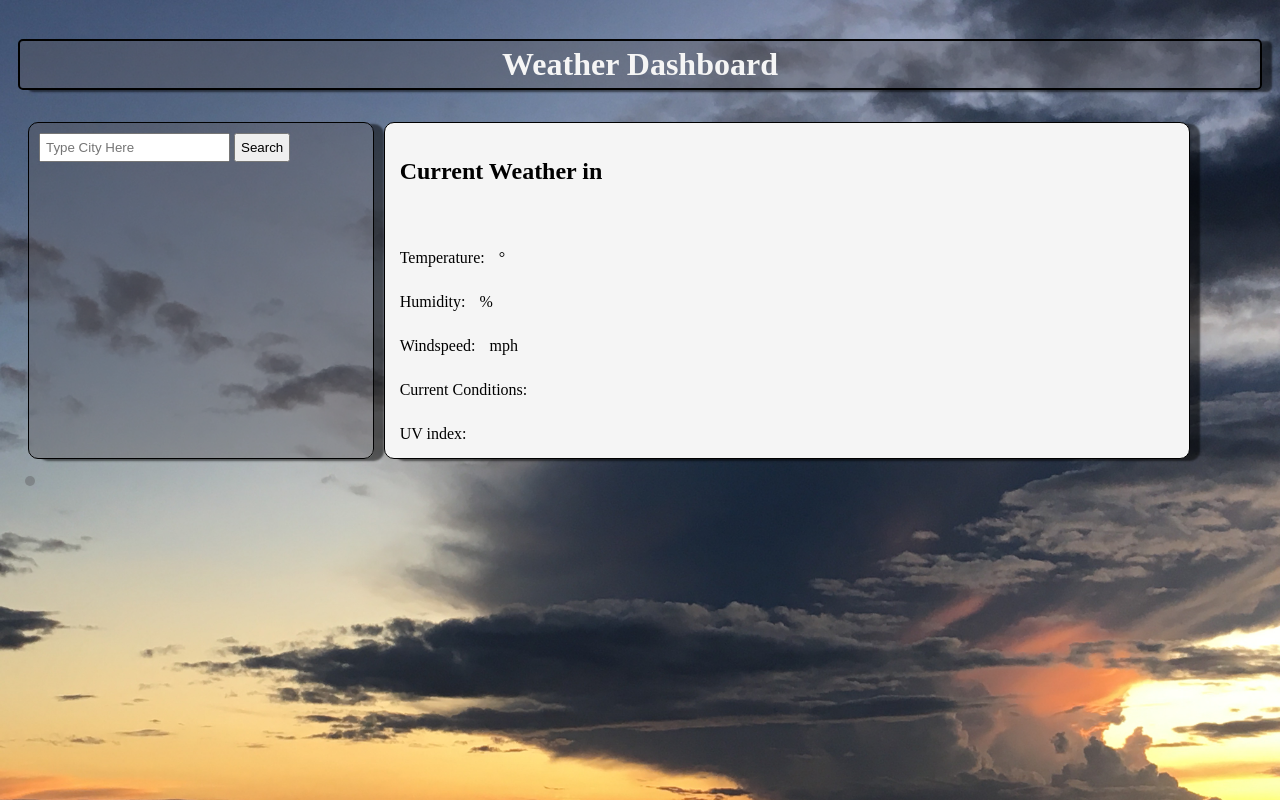
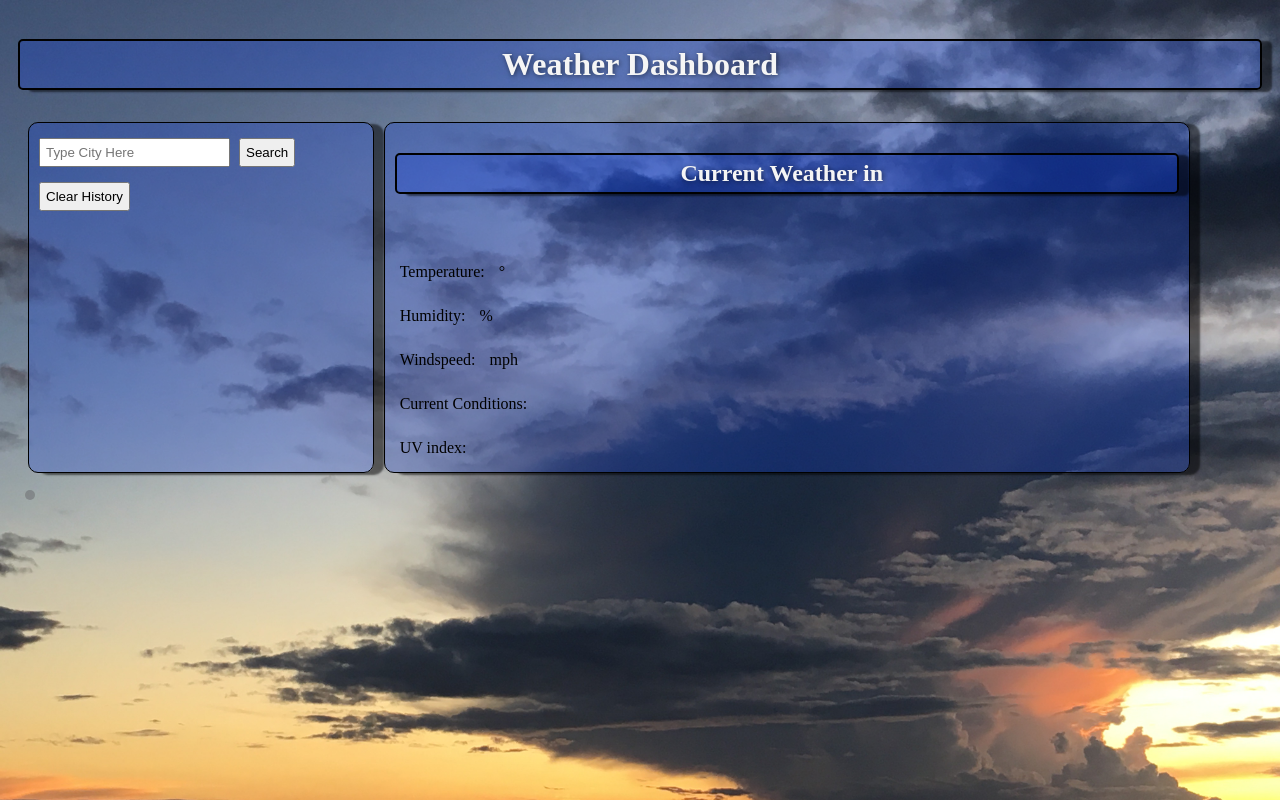
Before and after one commit to PeteLow-13/WeatherApp, a plain HTML site: page index.html in a window 1280 px wide. Drawn offline with nearby package versions, Linux system fonts and the light colour scheme; no server answers.

Commit message:
most recent changes

```diff
--- a/index.html
+++ b/index.html
@@ -12,15 +12,12 @@
         <div id="cities-display">
             <input id="get-city" placeholder="Type City Here">
             <button id="search-button">Search</button>
-            <div id="cities-list">
-
-
-
-            </div>
+            <div id="cities-list"></div>
+            <button id="clear-button">Clear History</button>
         </div>
         <div id="weather-display">
             <h2 id="current-weather" class="current">Current Weather in <span id="city"></span></h2>
-            <span id="current-icon"></span>
+            <p class="weather-icon"><span id="weather-icon" ></span></p>
             <p>Temperature: <span id="temp"></span>°</p>
             <p>Humidity: <span id="humidity"></span>%</p>
             <p>Windspeed: <span id="windspeed"></span>mph</p>
--- a/weather.css
+++ b/weather.css
@@ -11,10 +11,10 @@ body{
     -o-background-size: cover;
     background-size: cover;
 }
-h1{
-    background-color: rgba(86, 83, 88, 0.384);
+h1, h2{
+    background-color: rgba(12, 60, 219, 0.274);
     text-align: center;
-    text-shadow: rgba(0, 0, 0, 0.527);
+    text-shadow: 1px 1px 5px rgba(0, 0, 0, 0.527);
     color: whitesmoke;
     max-width: 95%s;
     border-style: solid;
@@ -28,8 +28,11 @@ h1{
     display: flex;
     width: 95%;
 }
-#weather-display{
-    background-color: whitesmoke;
+.weather-icon img {
+    margin: auto;
+}
+#weather-display {
+    background-color: rgba(12, 60, 219, 0.274);
     height: auto;
     width: 70%;
     border-style: solid;
@@ -41,8 +44,18 @@ h1{
     margin: 5px;
 
 }
+
+#get-city{
+    max-width: 90%;
+
+}
+#search-button{
+    max-width: 60%;
+    padding: 5px;
+    margin: 5px;
+}
 #cities-display{
-    background-color:rgba(86, 83, 88, 0.384) ;
+    background-color:rgba(12, 60, 219, 0.274) ;
     Height: auto;
     width: 30%;
     border-style: solid;
@@ -57,7 +70,7 @@ h1{
 }
 #forecast-row{
     display: flex;
-    /* width: 95%; */
+    max-width: 95%;
     height: auto;
     background-color: rgba(86, 83, 88, 0.384);
     padding: 5px;
@@ -76,7 +89,7 @@ h1{
     border-radius: 5px;
 } */
 td{
-    background-color:rgba(0, 4, 255, 0.74);
+    background-color:rgba(12, 60, 219, 0.274);
     padding: 5px;
     border-color: black;
     border-style: solid;
--- a/weather.js
+++ b/weather.js
@@ -6,7 +6,6 @@ $("#search-button").on("click", function(){
 
   const searchedCity = $("#get-city").val();
   getCityWeather(searchedCity)
-  console.log(searchedCity)
 } )
 
 localStorage.getItem("cities");
@@ -14,9 +13,11 @@ console.log(JSON.parse(localStorage.getItem("cities")))
 
 function makeButtons(){
   $("#cities-list").html("")
+  // for(i = 0; i < 10 ; i++){
   for(i = 0; i < cities.length; i++){
 
     $("#cities-list").append(`<button class="cities" id="${cities[i]}">${cities[i]}</button>`)
+
     console.log(cities)
     $(".cities").on("click", function(){
     var buttonAttr =  $(this).attr("id");
@@ -24,29 +25,50 @@ function makeButtons(){
     })
   }
 }
-// makeButtons();
+makeButtons();
+
+
+
+
+
+// function clearButtons(event){
+//   event.preventDefault()
+//   cities = [];
+//   localStorage.clear();
+//   document.location.reload();
+//   // $("#cities-List").html.empty;
+// }
+
+// $("#clear-button").on("click", clearButtons());
+// function clearHistory(){
+//   cities = []
+
+// }
+// ($("#cities-list"))
 
 function getCityWeather(city) {
   $.ajax({
     method: "GET",
     url: "http://api.openweathermap.org/data/2.5/weather?q=" + city + "&appid=" + apiKey
     }).then(function(response){
+
+      if(cities.indexOf(city) !== -1){cities.splice(city)}
+      else{
       cities.unshift(city)
       localStorage.setItem("cities", JSON.stringify(cities));
+      }
       console.log(cities)
 
       let cityLatitude = response.coord.lat;
       let cityLongitude = response.coord.lon;
 
     $("#city").html(city);
-     makeButtons();
 
     displayWeatherForecast(cityLatitude,cityLongitude);
     currentWeatherDisplay(cityLatitude,cityLongitude);
   })
 }
 getCityWeather(cities[0]);
-
 
 function currentWeatherDisplay (latitude,longitude){
   $.ajax({
@@ -59,16 +81,14 @@ function currentWeatherDisplay (latitude,longitude){
     const currentWeather = response.current.weather[0].description;
     const uvIndex = response.current.uvi;
     const weatherIcon = response.daily[0].weather[0].icon;
-
-    const currentIcon = ( src="http://openweathermap.org/img/wn/" + weatherIcon + "@2x.png");
-    console.log(currentIcon)
+    const iconURL = `http://openweathermap.org/img/wn/${weatherIcon}@2x.png`;
 
     $("#temp").html(temp);
     $("#humidity").html(humidity);
     $("#windspeed").html(windSpeed);
     $("#current-cond").html(currentWeather);
     $("#uv-index").html(uvIndex);
-    $("#current-icon").html(currentIcon);
+    $("#weather-icon").html("<img src="+iconURL+">");
 
     if (uvIndex < 3) {
       $("#uv-index").css("background-color", "green");
@@ -81,7 +101,7 @@ function currentWeatherDisplay (latitude,longitude){
     } else {
       $("#uv-index").css("background-color", "white");
     }
-  })
+  });
 }
 
 function displayWeatherForecast(latitude,longitude){
@@ -101,20 +121,20 @@ function displayWeatherForecast(latitude,longitude){
 
       const data = document.createElement("td");
 
-      const dateHeader = document.createElement("h3")
+      const dateHeader = document.createElement("h3");
       dateHeader.innerHTML = fDate.toLocaleDateString()
       data.append(dateHeader)
 
-      const icon = document.createElement("img")
+      const icon = document.createElement("img");
       icon.setAttribute("src","http://openweathermap.org/img/wn/" + fIcon + "@2x.png")
       data.append(icon);
 
-      const tempSpan = document.createElement("div")
+      const tempSpan = document.createElement("div");
       tempSpan.innerHTML = `High Temp: ${fTemp} °`
       data.append(tempSpan);
 
-      const lowTempSpan = document.createElement("div")
-      lowTempSpan.innerHTML = `Low Temp ${fLowTemp}°`
+      const lowTempSpan = document.createElement("div");
+      lowTempSpan.innerHTML = `Low Temp: ${fLowTemp}°`
       data.append(lowTempSpan)
 
       const humiditySpan = document.createElement("div");
```
